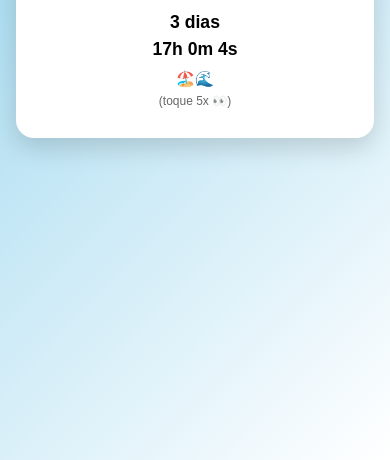
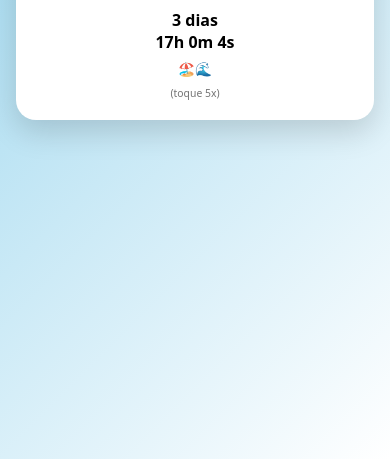
Before and after one commit to juliahaertel/contagem-viagem, a plain HTML site: page index.html in a window 390 px wide. Shown: the part 416-876 px from the top of the page. Drawn offline with Linux system fonts and the light colour scheme.

Commit message:
Refactor styles and improve responsiveness in index.html

```diff
--- a/index.html
+++ b/index.html
@@ -6,61 +6,70 @@
   <title>Contagem Regressiva ✈️</title>
 
   <style>
+    :root {
+      --card-radius: 20px;
+    }
+
     body {
-      font-family: Arial, sans-serif;
+      font-family: system-ui, -apple-system, BlinkMacSystemFont, Arial, sans-serif;
       background: linear-gradient(135deg, #87CEEB, #FFFFFF);
       display: flex;
       justify-content: center;
       align-items: center;
-      min-height: 100vh;
+      min-height: 100svh;
       margin: 0;
+      padding: clamp(12px, 4vw, 24px);
       text-align: center;
       overflow: hidden;
-      padding: 16px;
     }
 
     .card {
       background: white;
       width: 100%;
-      max-width: 360px;
-      padding: 24px 20px;
-      border-radius: 18px;
-      box-shadow: 0 10px 25px rgba(0,0,0,0.15);
+      max-width: 420px;
+      padding: clamp(20px, 5vw, 32px);
+      border-radius: var(--card-radius);
+      box-shadow: 0 12px 30px rgba(0,0,0,0.15);
       cursor: pointer;
       user-select: none;
+      transition: transform .15s ease;
+    }
+
+    .card:active {
+      transform: scale(0.98);
     }
 
     h1 {
-      font-size: 1.4rem;
-      margin-bottom: 8px;
+      font-size: clamp(1.2rem, 5vw, 1.6rem);
+      margin: 0 0 clamp(6px, 2vw, 10px);
     }
 
     p {
-      margin: 6px 0;
-      font-size: 0.95rem;
+      font-size: clamp(0.85rem, 3.5vw, 1rem);
+      margin: clamp(4px, 1.5vw, 8px) 0;
     }
 
     .tempo {
-      font-size: 1.1rem;
-      margin-top: 12px;
-      font-weight: bold;
-      line-height: 1.5;
+      font-size: clamp(1rem, 4vw, 1.3rem);
+      font-weight: 700;
+      line-height: 1.4;
+      margin-top: clamp(10px, 3vw, 16px);
     }
 
     /* 🐔 GALINHA */
     #galinha {
       position: fixed;
-      bottom: 16px;
-      left: -120px;
-      width: 90px;
+      bottom: clamp(10px, 4vw, 24px);
+      left: -30vw;
+      width: clamp(70px, 20vw, 110px);
       display: none;
       z-index: 999;
       animation: andar 6s linear forwards, passos 0.4s infinite;
     }
 
     @keyframes andar {
-      from { left: -120px; }
-      to { left: 110%; }
+      from { left: -30vw; }
+      to { left: 110vw; }
     }
 
     @keyframes passos {
@@ -71,15 +80,11 @@
       100% { transform: translateY(0) rotate(0deg); }
     }
 
-    /* 📱 Ajustes extras para telas muito pequenas */
-    @media (max-width: 360px) {
-      h1 {
-        font-size: 1.2rem;
-      }
-
-      .tempo {
-        font-size: 1rem;
-      }
+    /* 🧠 dica discreta */
+    .hint {
+      font-size: clamp(0.65rem, 2.5vw, 0.75rem);
+      opacity: 0.55;
+      margin-top: 8px;
     }
   </style>
 </head>
@@ -90,8 +95,8 @@
     <h1>✈️ Contagem Regressiva</h1>
     <p>Faltam:</p>
     <div class="tempo" id="contador"></div>
-    <p style="margin-top:8px;">🏖️🌊</p>
-    <p style="font-size:0.75rem; opacity:0.6;">(toque 5x 👀)</p>
+    <p>🏖️🌊</p>
+    <div class="hint">(toque 5x)</div>
   </div>
 
   <!-- 🐔 Galinha escondida -->
@@ -105,8 +110,7 @@
       const diff = dataViagem - agora;
 
       if (diff <= 0) {
-        document.getElementById("contador").innerHTML =
-          "🎉 Chegou o dia da viagem!";
+        contador.innerHTML = "🎉 Chegou o dia da viagem!";
         return;
       }
 
@@ -115,29 +119,23 @@
       const minutos = Math.floor((diff / (1000 * 60)) % 60);
       const segundos = Math.floor((diff / 1000) % 60);
 
-      document.getElementById("contador").innerHTML =
+      contador.innerHTML =
         `${dias} dias<br>${horas}h ${minutos}m ${segundos}s`;
     }
 
     setInterval(atualizarContador, 1000);
     atualizarContador();
 
-    /* 🐔 EASTER EGG — 5 TOQUES */
+    /* 🐔 EASTER EGG */
     let cliques = 0;
-    const card = document.getElementById("card");
-
     card.addEventListener("click", () => {
       cliques++;
-
       if (cliques === 5) {
-        const galinha = document.getElementById("galinha");
-
         galinha.style.display = "block";
         galinha.style.animation = "none";
         galinha.offsetHeight;
         galinha.style.animation =
           "andar 6s linear forwards, passos 0.4s infinite";
-
         cliques = 0;
       }
     });
```
